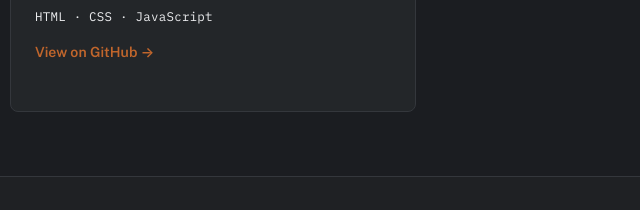
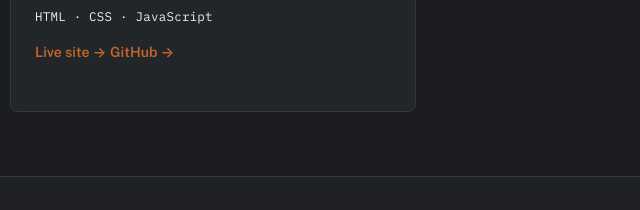
Before and after one commit to Th3N0torious/BrogeDev, a plain HTML site: page index.html in a window 1280 px wide. Shown: the part 2970-3180 px from the top of the page, 640-1280 px from the left. Drawn offline with nearby package versions, Linux system fonts and the light colour scheme.

Commit message:
Enhance project description with additional links
Added project links section with live site and GitHub link.

```diff
--- a/index.html
+++ b/index.html
@@ -236,7 +236,10 @@
           <h3>Gravity Probe B — Explainer Site</h3>
           <p>A multi-page website built for a class project explaining the Gravity Probe B satellite experiment, including a custom animated starfield background.</p>
           <p class="mono project-stack">HTML &middot; CSS &middot; JavaScript</p>
-          <a class="project-link" href="https://github.com/Th3N0torious/GravityProbeDev" target="_blank" rel="noopener">View on GitHub &rarr;</a>
+          <div class="project-links">
+            <a class="project-link" href="/projects/gravity-probe-b/" target="_blank" rel="noopener">Live site &rarr;</a>
+            <a class="project-link" href="https://github.com/Th3N0torious/GravityProbeDev" target="_blank" rel="noopener">GitHub &rarr;</a>
+          </div>
         </article>
 
       </div>
```
